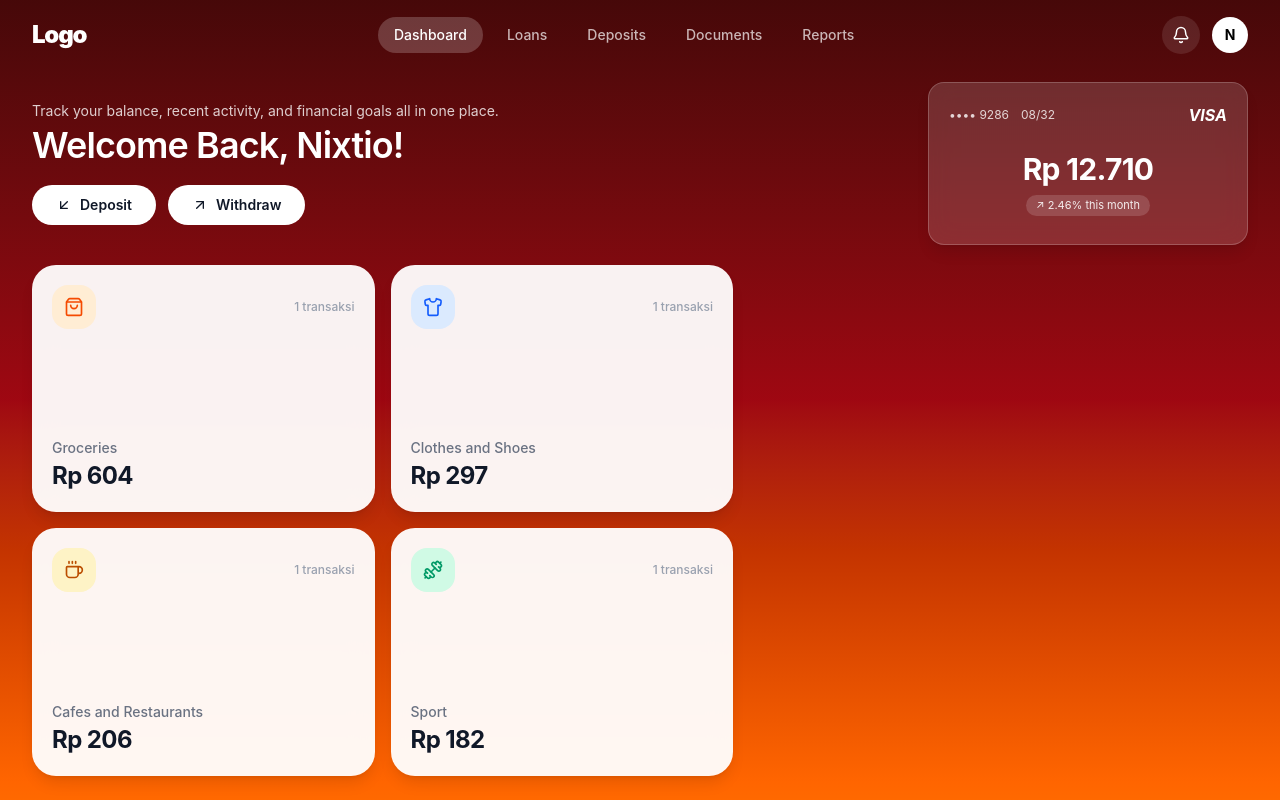
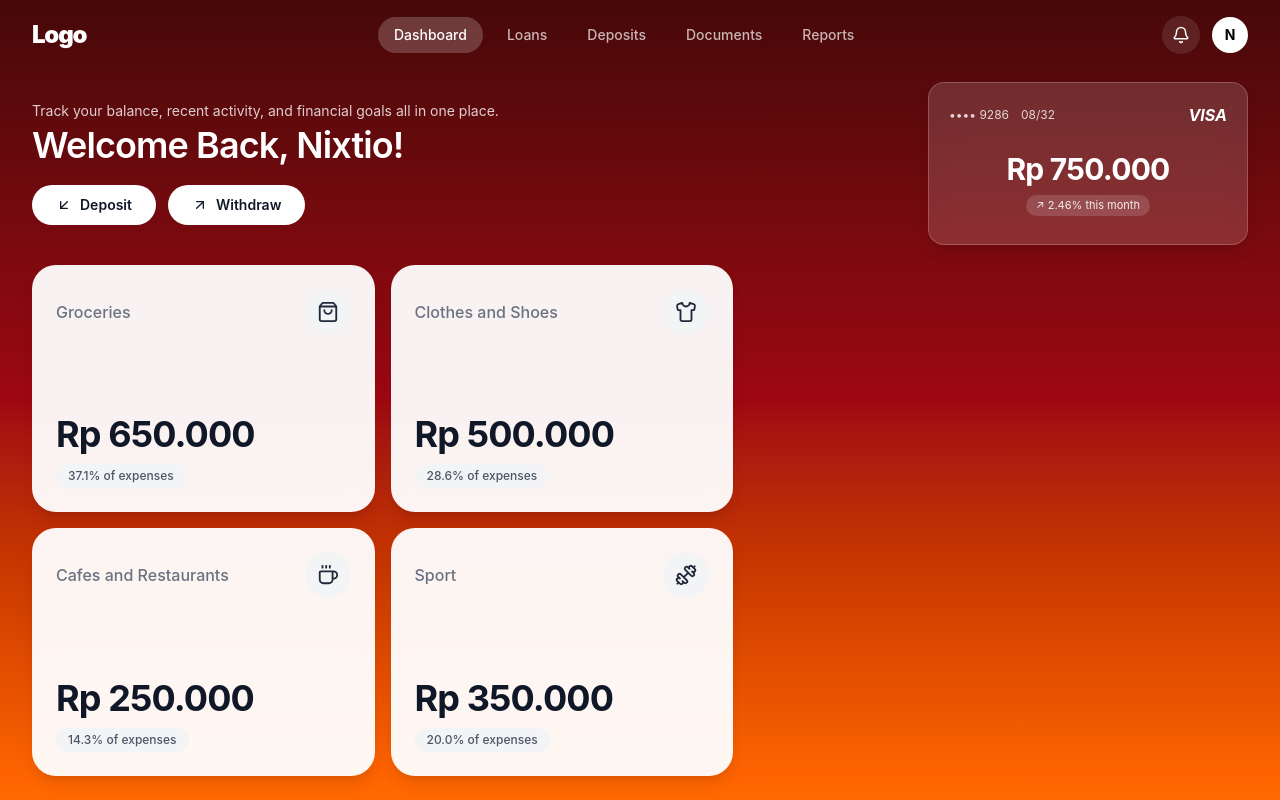
Before and after one commit to bayucr/expense-tracker, a React (Vite) app: page / in a window 1280 px wide. Built offline with nearby package versions, Linux system fonts and the light colour scheme.

Commit message:
feat(category): add expense percentage and adjust card layout

```diff
--- a/src/components/Category.jsx
+++ b/src/components/Category.jsx
@@ -2,56 +2,52 @@ import { ShoppingBag, Shirt, Coffee, Dumbbell } from "lucide-react";
 import { formatRupiah } from "../utils/formatCurrency";
 
 const CATEGORIES = [
-  {
-    name: "Groceries",
-    icon: ShoppingBag,
-    color: "bg-orange-100 text-orange-600",
-  },
-  {
-    name: "Clothes and Shoes",
-    icon: Shirt,
-    color: "bg-blue-100 text-blue-600",
-  },
-  {
-    name: "Cafes and Restaurants",
-    icon: Coffee,
-    color: "bg-amber-100 text-amber-700",
-  },
-  { name: "Sport", icon: Dumbbell, color: "bg-emerald-100 text-emerald-600" },
+  { name: "Groceries", icon: ShoppingBag },
+  { name: "Clothes and Shoes", icon: Shirt },
+  { name: "Cafes and Restaurants", icon: Coffee },
+  { name: "Sport", icon: Dumbbell },
 ];
 
 export default function Category({ transactions }) {
+  // Hitung total seluruh pengeluaran sebagai pembagi persentase
+  const totalExpenses = transactions
+    .filter((trx) => trx.type === "expense")
+    .reduce((sum, trx) => sum + trx.amount, 0);
+
   return (
     <div className="grid grid-cols-2 grid-rows-2 gap-4 h-full">
       {CATEGORIES.map((cat) => {
         const Icon = cat.icon;
-        const categoryTrx = transactions.filter(
-          (trx) => trx.type === "expense" && trx.category === cat.name,
-        );
-        const totalSpent = categoryTrx.reduce(
-          (sum, trx) => sum + trx.amount,
-          0,
-        );
+        const totalSpent = transactions
+          .filter((trx) => trx.type === "expense" && trx.category === cat.name)
+          .reduce((sum, trx) => sum + trx.amount, 0);
+
+        const percentage =
+          totalExpenses > 0
+            ? ((totalSpent / totalExpenses) * 100).toFixed(1)
+            : 0;
 
         return (
           <div
             key={cat.name}
-            className="bg-white/95 backdrop-blur-md text-gray-900 rounded-3xl p-5 flex flex-col justify-between shadow-lg"
+            className="bg-white/95 backdrop-blur-md text-gray-900 rounded-3xl p-6 flex flex-col justify-between shadow-lg"
           >
+            {/* Baris Atas: Nama di Kiri, Ikon Basic di Kanan */}
             <div className="flex items-center justify-between">
-              <div className={`p-3 rounded-2xl ${cat.color}`}>
-                <Icon size={20} />
+              <p className="text-base font-medium text-gray-500">{cat.name}</p>
+              <div className="p-3 rounded-full bg-gray-100 text-gray-800">
+                <Icon size={22} />
               </div>
-              <span className="text-xs font-medium text-gray-400">
-                {categoryTrx.length} transaksi
-              </span>
             </div>
 
+            {/* Baris Bawah: Nominal Besar & Persentase */}
             <div>
-              <p className="text-sm font-medium text-gray-500">{cat.name}</p>
-              <p className="text-2xl font-bold tracking-tight mt-0.5">
+              <p className="text-3xl xl:text-4xl font-bold tracking-tight leading-none">
                 {formatRupiah(totalSpent)}
               </p>
+              <span className="inline-block mt-3 px-3 py-1 rounded-full bg-gray-100 text-xs font-medium text-gray-600">
+                {percentage}% of expenses
+              </span>
             </div>
           </div>
         );
--- a/src/data/dummyTransactions.js
+++ b/src/data/dummyTransactions.js
@@ -2,7 +2,7 @@ export const initialTransactions = [
   {
     id: "trx-1",
     title: "Monthly Salary",
-    amount: 14000,
+    amount: 2500000,
     type: "income",
     category: "Deposit",
     createdAt: "2026-11-20",
@@ -10,7 +10,7 @@ export const initialTransactions = [
   {
     id: "trx-2",
     title: "Supermarket Weekly",
-    amount: 604.36,
+    amount: 650000,
     type: "expense",
     category: "Groceries",
     createdAt: "2026-11-21",
@@ -18,7 +18,7 @@ export const initialTransactions = [
   {
     id: "trx-3",
     title: "Running Shoes",
-    amount: 296.65,
+    amount: 500000,
     type: "expense",
     category: "Clothes and Shoes",
     createdAt: "2026-11-22",
@@ -26,7 +26,7 @@ export const initialTransactions = [
   {
     id: "trx-4",
     title: "Coffee & Lunch",
-    amount: 206.48,
+    amount: 250000,
     type: "expense",
     category: "Cafes and Restaurants",
     createdAt: "2026-11-24",
@@ -34,7 +34,7 @@ export const initialTransactions = [
   {
     id: "trx-5",
     title: "Gym Membership",
-    amount: 182.44,
+    amount: 350000,
     type: "expense",
     category: "Sport",
     createdAt: "2026-11-25",
```
